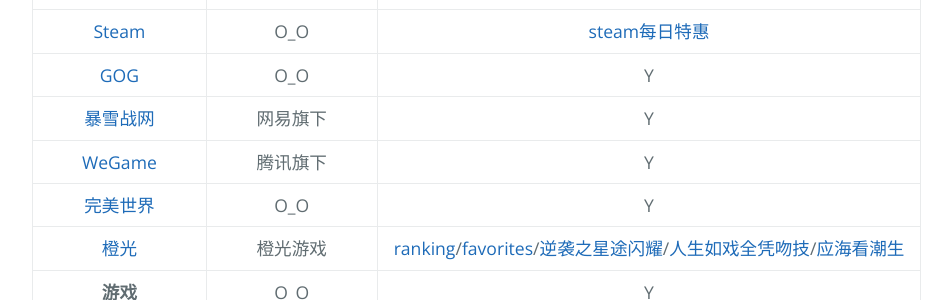
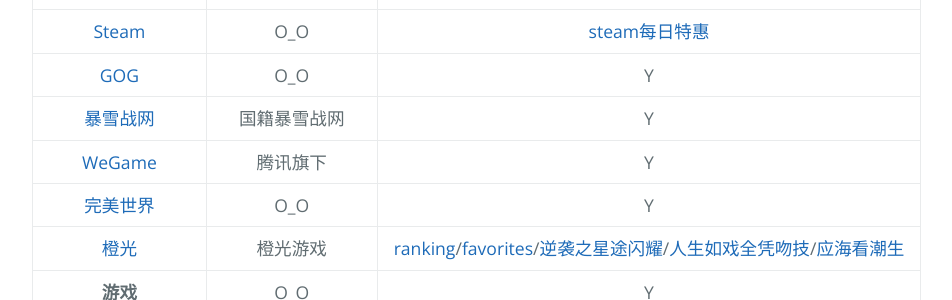
Before and after one commit to AmbroseRen/test, a Jekyll site: the page built from Art/Games/index.md, in a window 1280 px wide. Shown: the part 861-1161 px from the top of the page, without its empty margins (128-1080 px from the left). Built offline with Jekyll 4.4.1, drawn with Linux system fonts in a browser that asks for light colours; nearby versions of some CDN libraries; our own code applies the rules of GitHub Pages for plain Markdown files; library files that are not in the unit come from our copies; the repository's description, which GitHub fills in, is left out.

Commit message:
Update index.md

```diff
--- a/Art/Games/index.md
+++ b/Art/Games/index.md
@@ -43,7 +43,7 @@
 | __游戏平台__ | O_O | Y |
 | [Steam](https://store.steampowered.com/about/) | O_O | [steam每日特惠](https://www.newyx.net/news/steammrth/) |
 | [GOG](https://www.gog.com/games?sort=popularity&page=1) | O_O | Y |
-| [暴雪战网](https://account.battlenet.com.cn/overview) | 网易旗下 | Y |
+| [暴雪战网](https://account.battle.net/overview) | 国籍暴雪战网 | Y |
 | [WeGame](https://www.wegame.com.cn/) | 腾讯旗下 | Y |
 | [完美世界](https://games.wanmei.com/newgame/index.html) | O_O | Y |
 | [橙光](http://www.66rpg.com/) | 橙光游戏 | [ranking](http://www.66rpg.com/list/ranking)/[favorites](http://www.66rpg.com/home/favorites)/[逆袭之星途闪耀](http://www.66rpg.com/game/61414)/[人生如戏全凭吻技](http://www.66rpg.com/game/1326295)/[应海看潮生](http://www.66rpg.com/monthly/t_21/2883.shtml) |
```
